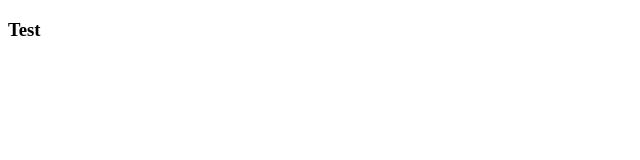
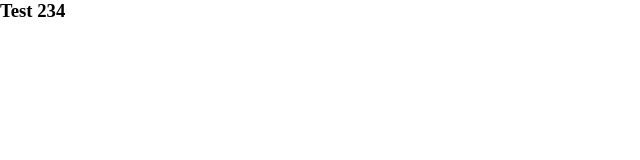
Before and after one commit to kishanlalbj/blog-ui, a React app: page / in a window 1280 px wide. Shown: the top 160 px of the page, without its empty margins (0-640 px from the left). Built offline with nearby package versions, Linux system fonts and the light colour scheme.

Commit message:
webpack hot reload

```diff
--- a/src/App.js
+++ b/src/App.js
@@ -2,7 +2,7 @@ import React from 'react'
 
 const App = () => (
         <div>
-            <h3>Test</h3>
+            <h3>Test 234</h3>
         </div>
     )
 
--- a/src/index.js
+++ b/src/index.js
@@ -1,6 +1,6 @@
 import React from 'react';
 import ReactDOM from 'react-dom';
 import App from './App';
-
+import './index.scss';
 
 ReactDOM.render(<App/>, document.getElementById('root'))
--- /dev/null
+++ b/src/index.scss
@@ -0,0 +1,5 @@
+* {
+    margin: 0;
+    padding: 0;
+    box-sizing: border-box;
+}
--- a/webpack.config.js
+++ b/webpack.config.js
@@ -7,7 +7,8 @@ module.exports = {
     entry: path.resolve(__dirname, 'src', 'index.js'),
     devServer: {
         inline: true,
-        port: 3000
+        port: 3000,
+        hot: true
     },
     output: {
         filename: '[name].bundle.js',
@@ -34,6 +35,10 @@ module.exports = {
                         ]
                     }
                 }]
+            },
+            {
+                test: /\.scss$/,
+                use: ['style-loader', 'css-loader', 'sass-loader'],
             }
         ]
     }
```
Also changed, not shown: package.json (+8 -1 lines), 2 other files (tests, documents, lock files or other folders).
